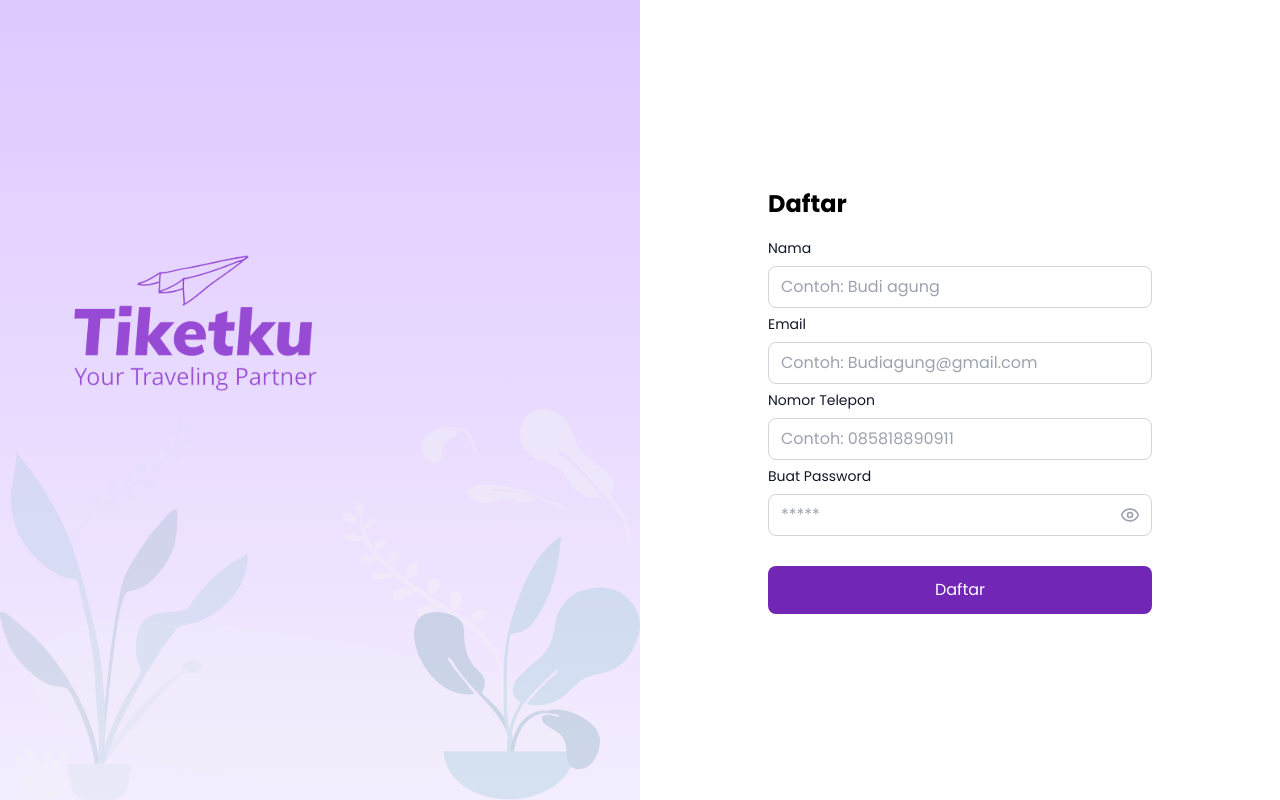
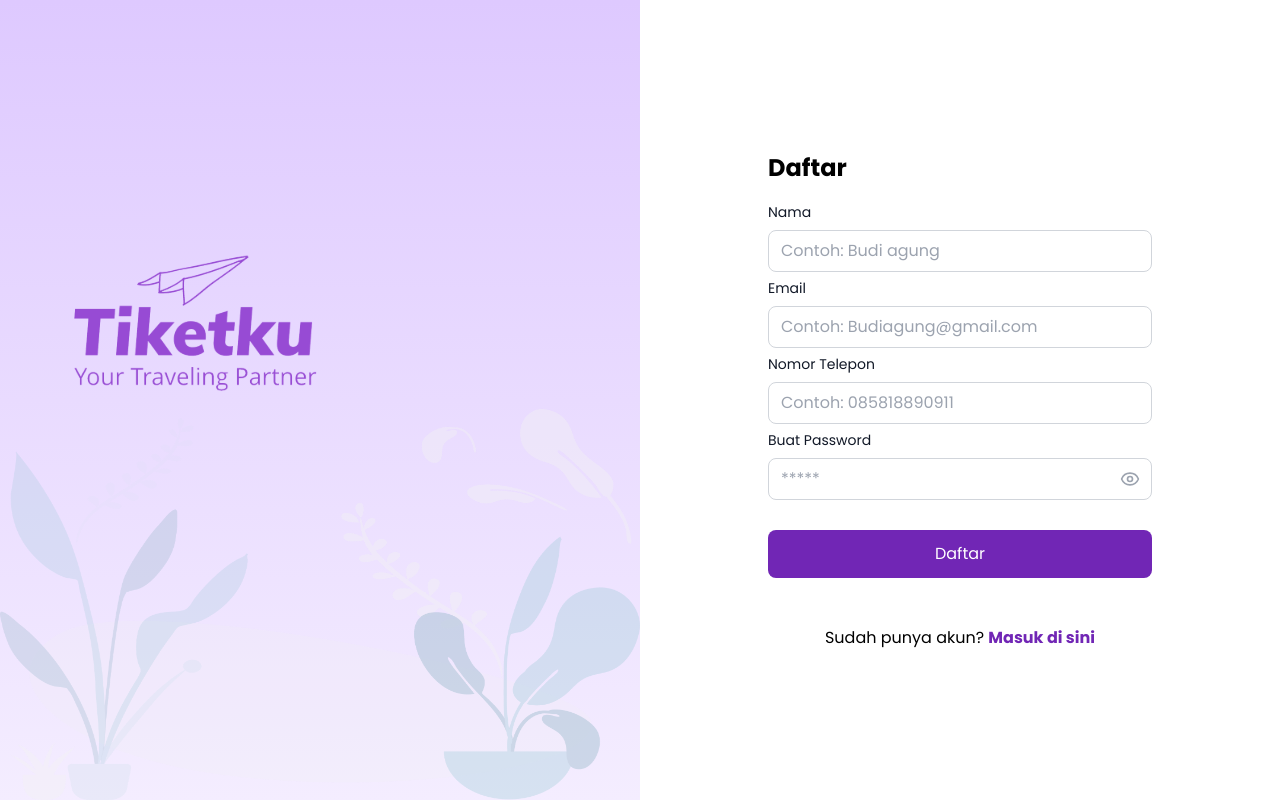
Before and after one commit to Final-Project-Team12/FE-FINAL_PROJECT-TEAM_12, a React (Vite) app: page /register in a window 1280 px wide. Built offline with nearby package versions, Linux system fonts and the light colour scheme; no server answers.

Commit message:
feat: add link to login in register page

```diff
--- a/src/components/UI/RegisterForm.jsx
+++ b/src/components/UI/RegisterForm.jsx
@@ -1,3 +1,5 @@
+import { Link } from 'react-router-dom';
+
 import InputField from '../Elements/InputField/InputField';
 import Button from '../Elements/Buttons/Button';
 
@@ -44,6 +46,15 @@ const RegisterForm = () => {
             </Button>
           </div>
         </form>
+
+        <div className="mt-[48px] flex justify-center">
+          <p>
+            Sudah punya akun?{' '}
+            <Link to="/login" className="font-bold text-[#7126B5]">
+              Masuk di sini
+            </Link>
+          </p>
+        </div>
       </div>
     </div>
   );
```
